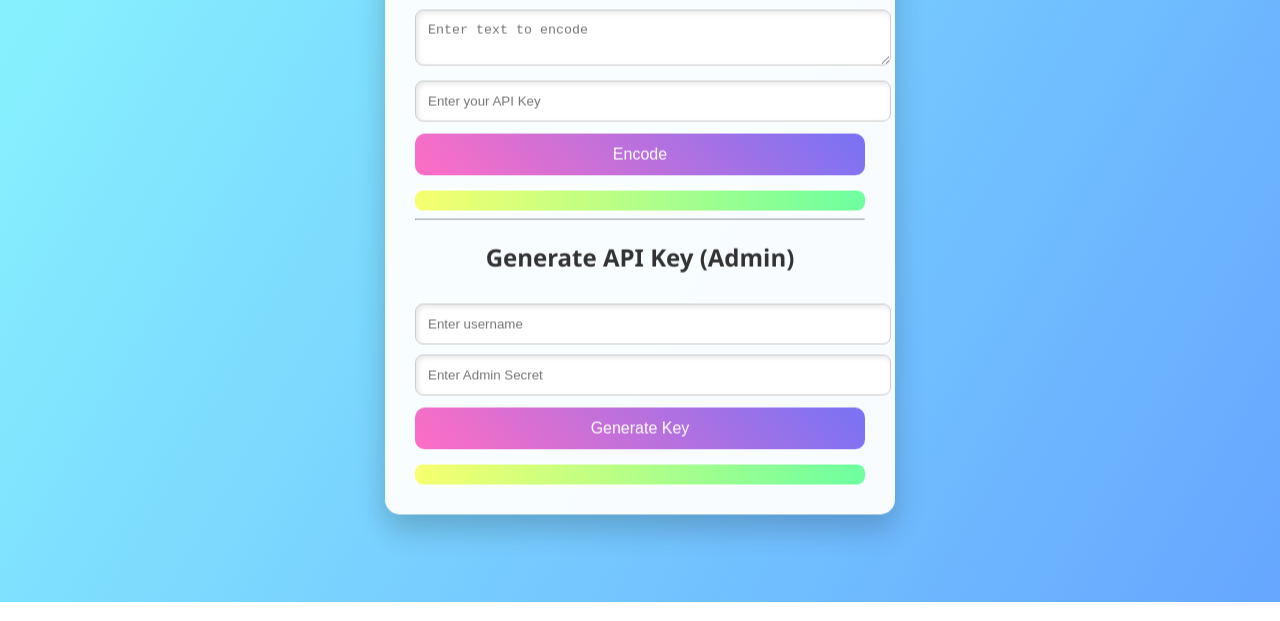
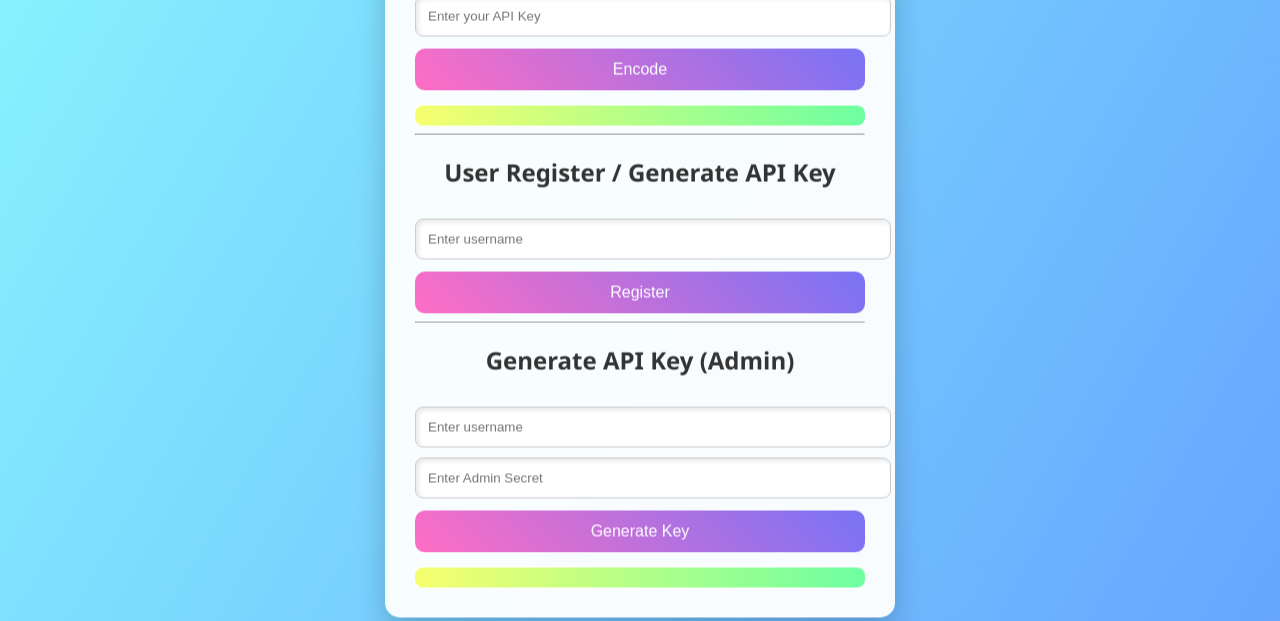
Before and after one commit to hanifx-540/tdns, a plain HTML site: page frontend/index.html in a window 1280 px wide. Shown: the part 198-819 px from the top of the page. Drawn offline with Linux system fonts and the light colour scheme.

Commit message:
Update index.html

```diff
--- a/frontend/index.html
+++ b/frontend/index.html
@@ -21,7 +21,17 @@
 
   <hr>
 
-  <!-- Generate API Key Section (Admin Only) -->
+  <!-- User Generate API Key Section -->
+  <div class="section register">
+    <h2>User Register / Generate API Key</h2>
+    <input type="text" id="regUsername" placeholder="Enter username">
+    <button onclick="registerUser()">Register</button>
+    <div id="regResult"></div>
+  </div>
+
+  <hr>
+
+  <!-- Admin Generate API Key Section -->
   <div class="section generate">
     <h2>Generate API Key (Admin)</h2>
     <input type="text" id="newUser" placeholder="Enter username">
@@ -29,6 +39,7 @@
     <button onclick="generateApiKey()">Generate Key</button>
     <div id="generatedKey"></div>
   </div>
+
 </div>
 
 <script>
@@ -37,7 +48,6 @@ async function encodeText(){
     const apiKey = document.getElementById("apiKey").value;
     if(!text||!apiKey){ alert("Provide text and API key"); return;}
 
-    try{
     const res = await fetch("/encode",{
         method:"POST",
         headers:{"Content-Type":"application/json","Authorization":apiKey},
@@ -46,7 +56,20 @@ async function encodeText(){
     const data = await res.json();
     document.getElementById("encodeResult").innerText =
         data.status==="success"? `User: ${data.user}\nEncoded: ${data.encoded}` : `Error: ${data.message}`;
-    }catch(err){document.getElementById("encodeResult").innerText="Error:"+err;}
+}
+
+async function registerUser(){
+    const username = document.getElementById("regUsername").value;
+    if(!username){ alert("Enter username"); return; }
+
+    const res = await fetch("/register", {
+        method: "POST",
+        headers: {"Content-Type":"application/json"},
+        body: JSON.stringify({username})
+    });
+    const data = await res.json();
+    document.getElementById("regResult").innerText =
+        data.error ? "Error: "+data.error : `User: ${username}\nAPI Key: ${data.api_key}`;
 }
 
 async function generateApiKey(){
@@ -54,7 +77,6 @@ async function generateApiKey(){
     const adminSecret = document.getElementById("adminSecret").value;
     if(!username||!adminSecret){alert("Enter both fields");return;}
 
-    try{
     const res = await fetch("/generate-key",{
         method:"POST",
         headers:{"Content-Type":"application/json","Admin-Secret":adminSecret},
@@ -63,7 +85,6 @@ async function generateApiKey(){
     const data = await res.json();
     document.getElementById("generatedKey").innerText = data.error ? "Error: "+data.error
         : `User: ${data.user}\nAPI Key: ${data.api_key}`;
-    }catch(err){document.getElementById("generatedKey").innerText="Error:"+err;}
 }
 </script>
 
```
Lines whose indentation alone changed are shown as unchanged.
